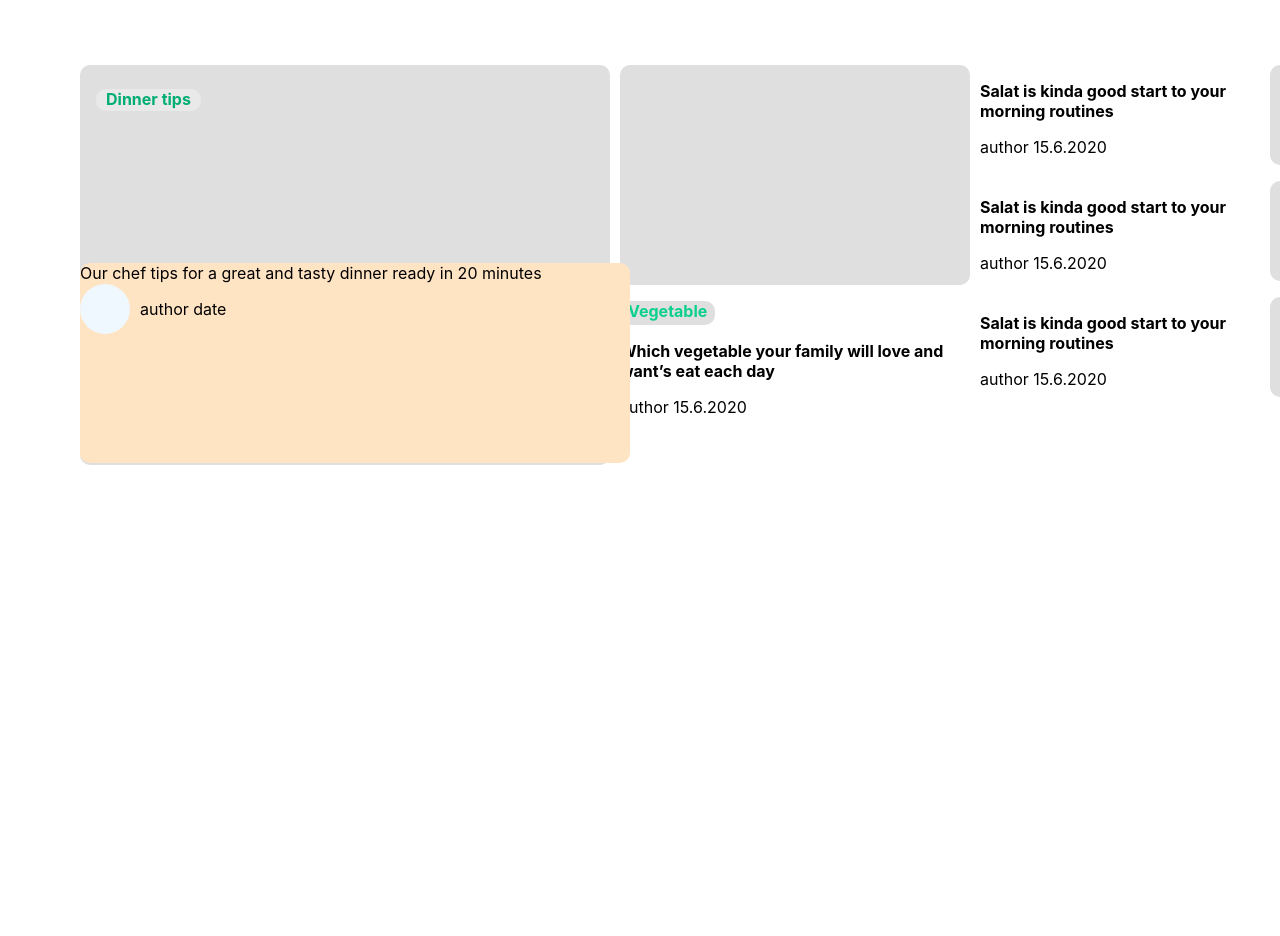
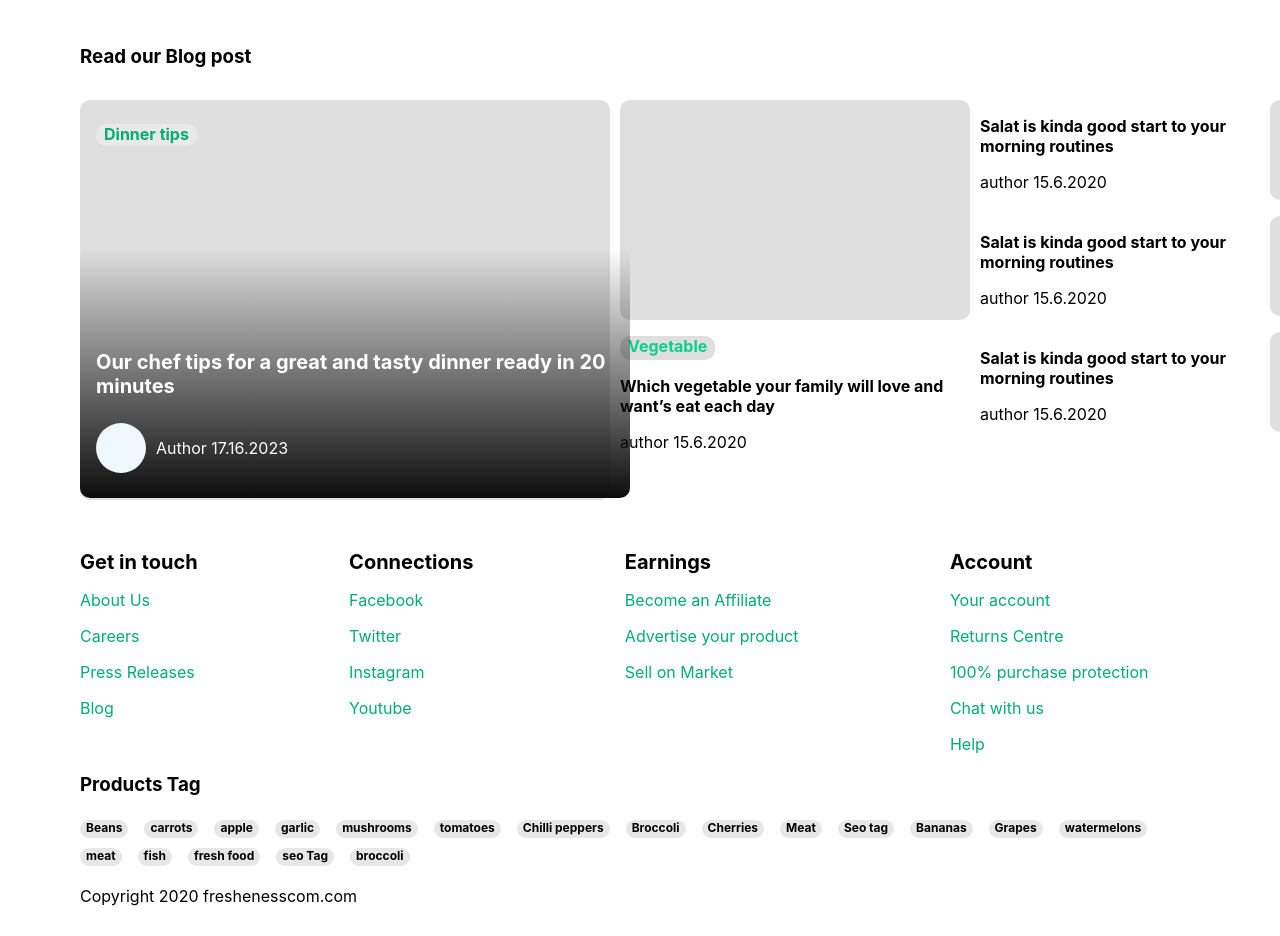
Before and after one commit to doal116/e-commerce-react-website, a React (Create React App) app: page /receipies in a window 1280 px wide. Shown: the part 1767-2703 px from the top of the page. Before the commit the page ends 2332 px from the top, so only its background shows below. Built offline with nearby package versions, Linux system fonts and the light colour scheme.

Commit message:
feat: video and blog post section

```diff
--- a/src/components/bestSelling/bestSelling.css
+++ b/src/components/bestSelling/bestSelling.css
@@ -153,10 +153,12 @@
     margin-bottom: 100px;
 }
 .Testimonysec{
+    width: 100%;
     display: flex;
     column-gap: 24px;
     margin-top: 24px;
     height: 190px;
+    overflow-x: auto;
 }
 .Testimonysec > .arrowLeft{
     z-index: 1;
@@ -202,7 +204,6 @@
     padding-top: 45%;
 }
 .TestimonyBox{
-
     position: relative;
     width: 280px;
     height: 160px;
@@ -211,7 +212,8 @@
 }
 .TestimonyBox > .text{
     width: fit-content;
-    height: fit-content;text-align: center;
+    height: fit-content;
+    text-align: center;
     font-size: 15px;
     padding: 10px 8px 8px 8px ;
 }
@@ -230,7 +232,6 @@
     margin : 0px auto 0px auto;
 }
 .TestimonialsUpperSec{
-
     width: 100%;
     display: grid;
     grid-template-columns: auto auto;
@@ -242,13 +243,11 @@
 }
 .TestimonialsUpperSec > p{
     margin-left: 80px;
-
 }
 
 .SectionHeadlines{
     height: 300px;
 }
-
 .SectionHeadlines > .productSec{
     margin-left: 80px;
     display: flex;
@@ -270,8 +269,14 @@
 }
 
 .BlogPost{
-    height: 500px;
-    margin-top: 100px;
+    margin-top: 80px;
+}
+.BlogPost > h3{
+    margin-left: 80px;
+    margin-bottom: 32px;
+}
+.BlgP{
+    height: 450px;
     display: flex;
     column-gap: 10px;
 }
@@ -281,13 +286,12 @@
     height: 400px;
     width: 550px;
     background-color: rgb(223, 223, 223);
-
 }
 .BlgP1 > .Tag{
     background-color: rgb(233, 233, 233);
     width: fit-content;
     height: fit-content;
-    padding:0px 10px 2px 10px;
+    padding:0px 8px 2px 8px;
     border-radius: 10px;
     margin: 24px 0px 0px 16px;
     color: rgb(0, 173, 115);
@@ -295,16 +299,27 @@
 }
 .BlgP1 > .videoInfo{
     position: absolute;
-    background-color: bisque;
     width: inherit;
-    height: 200px;
-    margin-top: 152px;
+    height: 250px;
+    margin-top: 102px;
     border-radius: 10px;
+    background-image: linear-gradient(180deg, transparent ,rgb(12, 12, 12) );
+    display: grid;
+    grid-template-rows: auto 40%;
+}
+.BlgP1 > .videoInfo > .description{
+    margin: 0px 0px 0px 16px;
+    font-size: 20px;
+    color: white;
+    font-weight: bold;
+    align-self:end;
 }
 .BlgP1 > .videoInfo > .userInfo{
+    margin: 0px 0px 0px 16px;
     display: flex;
     align-items: center;
     column-gap: 10px;
+    color: white;
 }
 .BlgP1 > .videoInfo > .userInfo >.profile{
     border-radius: 50%;
@@ -315,7 +330,6 @@
 .BlgP2{
     width: 350px;
 }
-
 .BlgP2 > .video{
     border-radius: 10px;
     width: 350px;
@@ -336,7 +350,6 @@
     border-radius: 10px;
     font-weight: bold;
 }
-
 .BlogPostSec3{
     display: flex;
     flex-direction: column;
@@ -362,3 +375,53 @@
 .BlogPostSec3 {
     width: 300px;
 }
+
+footer{
+    height: 300px;
+    width: 100%;
+}
+footer > .sec1{
+    display: grid;
+    grid-template-columns: auto auto auto auto;
+    column-gap: 20px;
+    margin-left: 80px;
+}
+footer> .sec1 > .elm{
+    display: flex;
+    flex-direction: column;
+    row-gap: 16px;
+    list-style: none;
+}
+footer> .sec1 > .elm > .title {
+    font-weight: bold;
+    font-size: 20px;
+}
+footer> .sec1 > .elm > a{
+    text-decoration: none;
+    color: rgb(0, 173, 116);
+}
+footer > .Tag{
+    margin-top: 24px;
+    margin-left: 80px;
+    margin-right: 80px;
+    display: flex;
+    flex-wrap: wrap;
+    column-gap: 16px;
+    row-gap: 10px;
+}
+footer > .Tag > div{
+    background-color: rgb(231, 231, 231);
+    width: fit-content;
+    padding: 0px 6px 3px 6px;
+    border-radius: 10px;
+    font-weight: bold;
+    font-size:12px;}
+footer > .copyright{
+    height: 50px;
+    margin-top: 20px;
+    margin-left: 80px;
+    margin-bottom: 20px;
+}
+footer > h3{
+    margin-left: 80px;
+}
--- a/src/components/bestSelling/bestSelling.js
+++ b/src/components/bestSelling/bestSelling.js
@@ -113,7 +113,8 @@ const TestimonyBox = ({ testimonies }) => {
                         <div className='nameSurname'>{elem.nameSurname} </div>
                         <div className='img'></div>
                     </div>
-                )}
+                )
+            }
             <div className='arrowRight'>
                 <div className='arrowBox'>
                     <div className='icon' >
@@ -192,17 +193,19 @@ const BlogPostSec1 = () => {
             </div>
 
             <div className='videoInfo'>
-                <div className='description'>Our chef tips for a great and tasty dinner ready in 20 minutes</div>
+                <div className='description'>
+                    Our chef tips for a great and tasty dinner ready in 20 minutes
+                </div>
                 <div className='userInfo'>
                     <div className='profile'></div>
-                    <p>author date</p>
+                    <p>Author   17.16.2023</p>
                 </div>
             </div>
 
         </div>
     );
 }
-const BlogPostSec2 = ({popularPost}) => {
+const BlogPostSec2 = ({ popularPost }) => {
     return (
         <div className='BlgP2'>
             <div className='video'>
@@ -235,15 +238,17 @@ const BlogPostSec3 = ({ post }) => {
 }
 const BlogPost = () => {
     return (
-        <div className='BlogPost'>
+        <div className='BlogPost' >
+            <h3>Read our Blog post</h3>
+            <div className='BlgP'>
                 <BlogPostSec1 />
                 <BlogPostSec2
                     popularPost={
                         {
                             tag: "Vegetable",
                             description: "Which vegetable your family will love and want’s eat each day",
-                        author:"author",
-                        date:"15.6.2020"
+                            author: "author",
+                            date: "15.6.2020"
                         }
                     }
                 />
@@ -267,6 +272,42 @@ const BlogPost = () => {
                     ]}
                 />
             </div>
+        </div>
+    )
+}
+const FooterSec = ({ sec1, Tags }) => {
+    return (
+        <footer>
+            <div className='sec1'>
+                {
+                    sec1.map(elem =>
+                        <div className='elm'>
+                            <div className='title'>
+                                {elem.title}
+                            </div>
+                            {
+                                elem.option.map(val =>
+                                    <a href='/link'>{val}</a>
+                                )
+                            }
+                        </div>
+
+                    )
+
+                }
+            </div>
+            <h3>Products Tag</h3>
+            <div className='Tag'>
+                {
+                    Tags.map(tag =>
+                        <div>{tag}</div>
+                    )
+                }
+            </div>
+            <div className='copyright'>
+                Copyright 2020 freshenesscom.com
+            </div>
+        </footer>
     )
 }
 class BestSelling extends React.Component {
@@ -285,6 +326,54 @@ class BestSelling extends React.Component {
                 <Testimonials />
                 <SectionHeadlines />
                 <BlogPost />
+                <FooterSec sec1={[
+                    {
+                        title: "Get in touch",
+                        option: [
+                            "About Us",
+                            "Careers",
+                            "Press Releases",
+                            "Blog"
+                        ]
+
+                    },
+                    {
+                        title: "Connections",
+                        option: [
+                            "Facebook",
+                            "Twitter",
+                            "Instagram",
+                            "Youtube"
+                        ]
+                    },
+                    {
+                        title: "Earnings",
+                        option: [
+                            "Become an Affiliate",
+                            "Advertise your product",
+                            "Sell on Market"
+                        ]
+                    },
+                    {
+                        title: "Account",
+                        option: [
+                            "Your account",
+                            "Returns Centre",
+                            "100% purchase protection",
+                            "Chat with us",
+                            "Help"
+                        ]
+                    }
+                ]} Tags={[
+                    "Beans", "carrots",
+                    "apple", "garlic",
+                    "mushrooms", "tomatoes",
+                    "Chilli peppers", "Broccoli",
+                    "Cherries", "Meat", "Seo tag"
+                    , "Bananas", "Grapes", "watermelons",
+                    "meat", "fish", "fresh food",
+                    "seo Tag", "broccoli"
+                ]} />
             </div>
         );
     }
```
Lines whose indentation alone changed are shown as unchanged.
